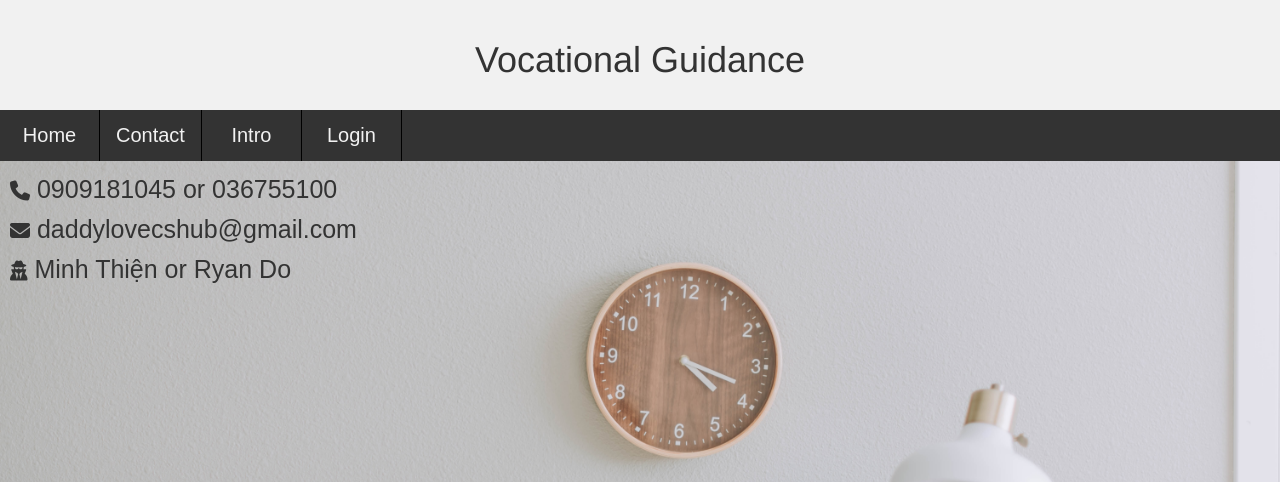
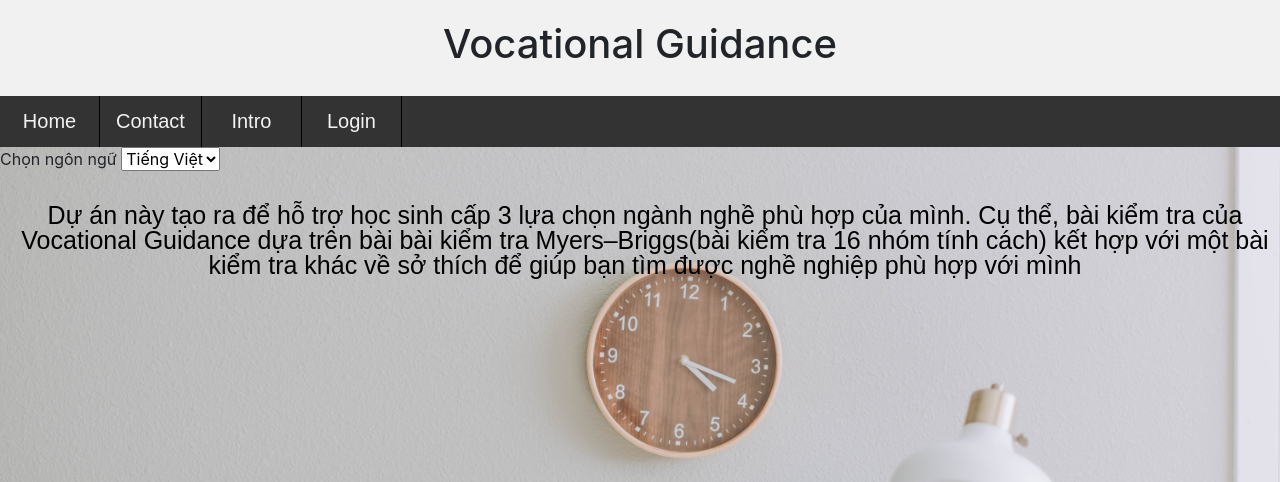
Before and after one commit to R7nX/Vocational-Guidance-System, a Flask app: page /intro in a window 1280 px wide. Shown: the top 482 px of the page. Run offline with Flask 2, Linux system fonts and the light colour scheme; parts of the project's set-up code (start-up, migrations or seed data) failed here and were passed over; some libraries are stand-ins or nearby versions.

Commit message:
Update intro.html

```diff
--- a/templates/intro.html
+++ b/templates/intro.html
@@ -5,24 +5,22 @@
     <meta http-equiv="X-UA-Compatible" content="IE=edge">
     <meta name="viewport" content="width=device-width, initial-scale=1.0">
     <link rel = "stylesheet" href="/static/style.css">
-    <link rel= "stylesheet" href="https://stackpath.bootstrapcdn.com/bootstrap/4.4.1/css/bootstrap.min.css" integrity="sha384-Vkoo8x4CGsO3+Hhxv8T/Q5PaXtkKtu6ug5TOeNV6gBiFeWPGFN9MuhOf23Q9Ifjh" crossorigin="anonymous"
+    <link rel="stylesheet" href="https://stackpath.bootstrapcdn.com/bootstrap/4.4.1/css/bootstrap.min.css"  integrity="sha384-Vkoo8x4CGsO3+Hhxv8T/Q5PaXtkKtu6ug5TOeNV6gBiFeWPGFN9MuhOf23Q9Ifjh"  crossorigin="anonymous"
     />
     <link>
-    <link rel="stylesheet" href="https://maxcdn.bootstrapcdn.com/bootstrap/3.3.7/css/bootstrap.min.css">
-    <script src="https://kit.fontawesome.com/cef8ec303d.js" crossorigin="anonymous"></script> <!-- icon -->
-    <title>Contact</title>
+    <title>Intro</title>
 </head>
 
     <body class="bruh">
-      <div class="header">
-          <h1>Vocational Guidance</h1>
-        </div>
+    <div class="header">
+      <h1>Vocational Guidance</h1>
+    </div>
 
     <div class="topnav">
         <a href="{{url_for('index')}}">Home</a>
         <a href="{{url_for('contact')}}">Contact</a>
-        <a href ="{{url_for('intro')}}">Intro</a>
-        <a href ="{{url_for('layout')}}">Login</a>
+        <a href ="{{url_for('intro')}}"> Intro</a>
+        <a href ="{{url_for('layout')}}"> Login</a>
     </div>
 
       <script>
@@ -36,23 +34,46 @@ function scrollFunction() {
   }
 }
       </script>
+        <label for="lang-switch">
+          <span lang="vie"> Chọn ngôn ngữ</span>
+          <span lang="en">Choose language</span>
+      </label>
+      <select id="lang-switch">
+          <option value="en">English</option>
+          <option value="vie" selected>Tiếng Việt</option>
+      </select>
+      <span lang="en">
+        <br><br>
+        <p class="intro"> This project attempts to create a system that provides a prospective career path for high schoolers. The project includes 2 sections: Myers-Briggs personality test(based on 16 Personalities) and the hobbies test to help you narrow down your career options.
+        </p>
 
-<a id="phone">
-<i class="fa-solid fa-phone"></i>
-0909181045 or 036755100
-</a>
-<br>
+      </span>
+<span lang="vie">
+    <br><br>
+    <p class="intro"> Dự án này tạo ra để hỗ trợ học sinh cấp 3 lựa chọn ngành nghề phù hợp của mình. Cụ thể, bài kiểm tra của Vocational Guidance dựa trên bài bài kiểm tra Myers–Briggs(bài kiểm tra 16 nhóm tính cách) kết hợp với một bài kiểm tra khác về sở thích để giúp bạn tìm được nghề nghiệp phù hợp với mình
+    </p>
 
-<a id="email">
-<i class="fa-solid fa-envelope"></i>
-daddylovecshub@gmail.com
-</a>
-<br>
-
-<a id="developers">
-<i class="fa-solid fa-user-secret"></i>
-Minh Thiện or Ryan Do
-</a>
-
+  </span>
+  <script src="https://code.jquery.com/jquery-2.2.4.min.js" integrity="sha256-BbhdlvQf/xTY9gja0Dq3HiwQF8LaCRTXxZKRutelT44=" crossorigin="anonymous"></script>
+<script>
+    $('[lang]').hide(); // hide all lang attributes on start.
+    $('[lang="vie"]').show(); // show just Vietnamese text (you can change it)
+    $('#lang-switch').change(function () {
+        var lang = $(this).val();
+        switch (lang) {
+            case 'en':
+                $('[lang]').hide();
+                $('[lang="en"]').show();
+                break;
+            case 'vie':
+                $('[lang]').hide();
+                $('[lang="vie"]').show();
+                break;
+            default:
+                $('[lang]').hide();
+                $('[lang="vie"]').show();
+        }
+    });
+</script>
 </body>
 </html>
```
